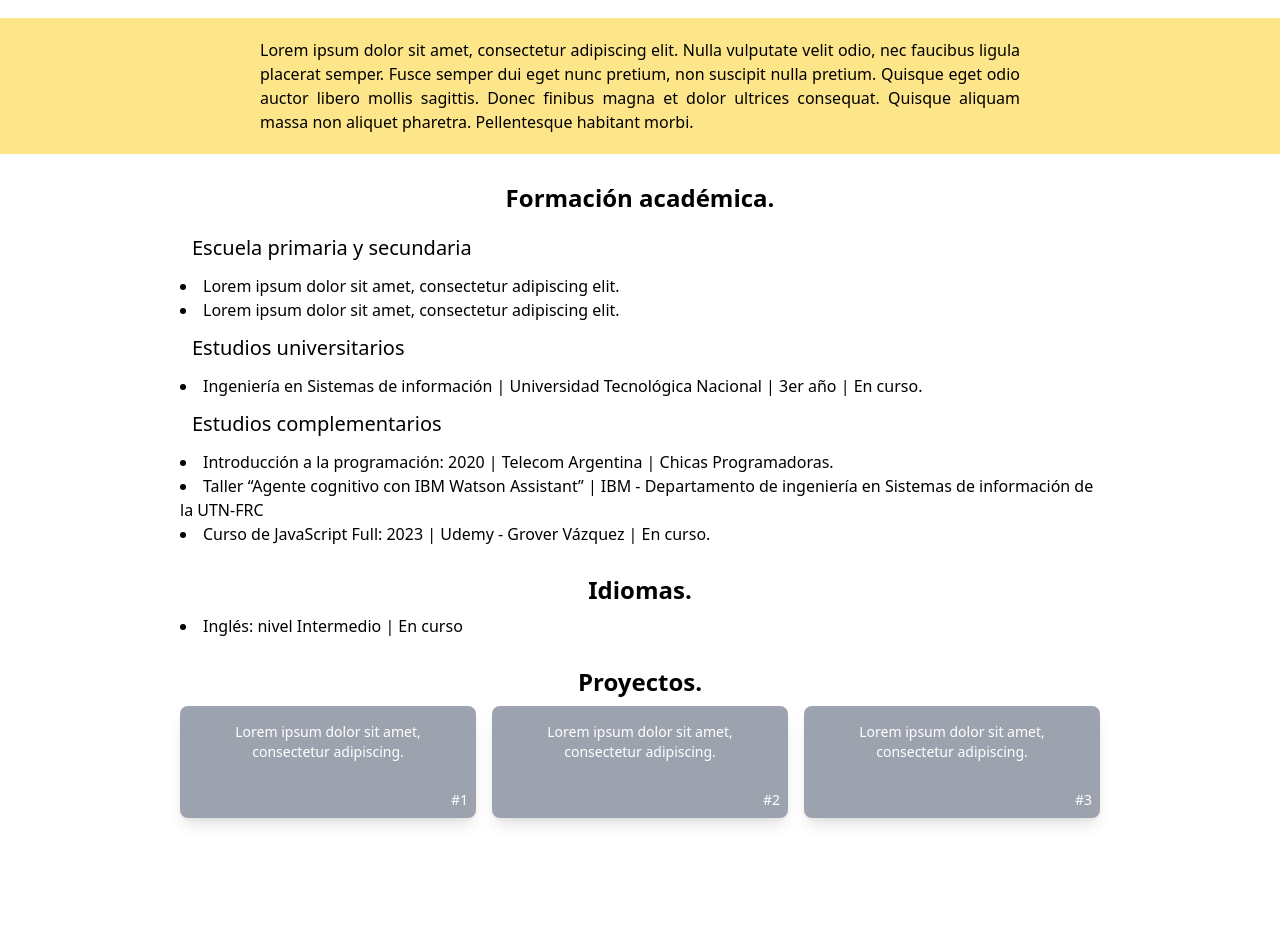
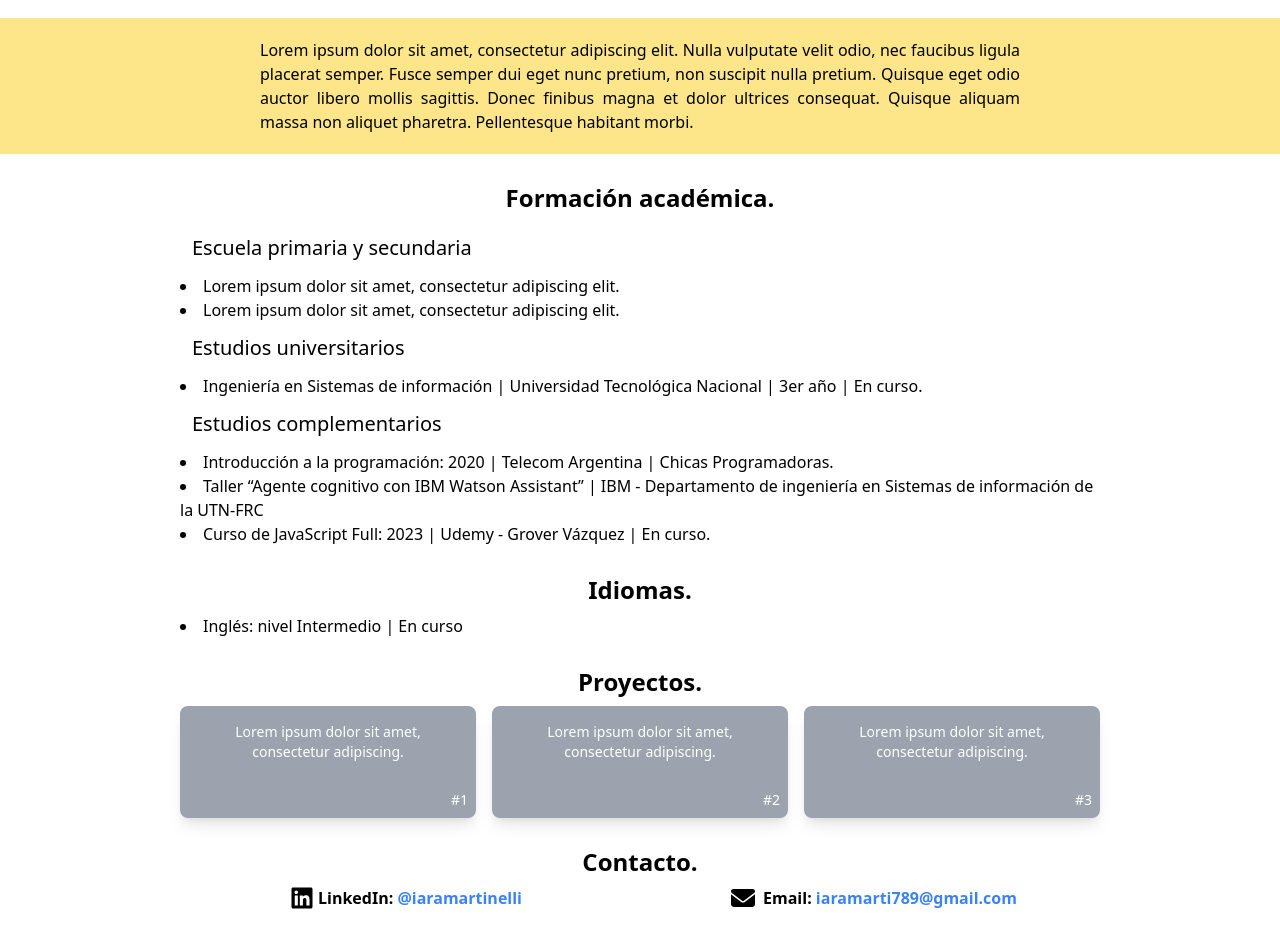
Before and after one commit to IaraMartinelli/CV_Iara-Martinelli, a plain HTML site: page index.html in a window 1280 px wide. Shown: the part 130-1060 px from the top of the page. Before the commit the page ends 968 px from the top, so only its background shows below. Drawn offline with nearby package versions, Linux system fonts and the light colour scheme.

Commit message:
Primera versión 28/02

```diff
--- a/index.html
+++ b/index.html
@@ -17,11 +17,11 @@
              <h1 class="text-3xl font-sans font-bold"> Iara Martinelli. </h1>
              <p class="text-2xl font-sans"> Estudiante de Ingeniería en Sistemas de Información </p>
         </div>
-     </header>
+    </header>
 
-     <div class="p-5 bg-yellow-200 text-justify">
+    <div class="p-5 bg-yellow-200 text-justify">
          <p class="text-base mx-60"> Lorem ipsum dolor sit amet, consectetur adipiscing elit. Nulla vulputate velit odio, nec faucibus ligula placerat semper. Fusce semper dui eget nunc pretium, non suscipit nulla pretium. Quisque eget odio auctor libero mollis sagittis. Donec finibus magna et dolor ultrices consequat. Quisque aliquam massa non aliquet pharetra. Pellentesque habitant morbi. </p>
-     </div>
+    </div>
 
     <main class="mx-40">
         <section class="m-5">
@@ -69,6 +69,28 @@
                 </a>
             </div>
         </section>
+
+        <section class="m-5">
+            <h2 class="p-2 text-2xl text-center font-semibold"> Contacto. </h2>
+
+            <div class="grid grid-cols-2 gap-4 text-center">
+                <div class="flex justify-center">
+                    <svg xmlns="http://www.w3.org/2000/svg" viewBox="0 0 448 512" class="w-6 h-6 mr-1">
+                        <!-- Font Awesome Pro 6.3.0 by @fontawesome - https://fontawesome.com License - https://fontawesome.com/license (Commercial License) Copyright 2023 Fonticons, Inc. -->
+                        <path d="M416 32H31.9C14.3 32 0 46.5 0 64.3v383.4C0 465.5 14.3 480 31.9 480H416c17.6 0 32-14.5 32-32.3V64.3c0-17.8-14.4-32.3-32-32.3zM135.4 416H69V202.2h66.5V416zm-33.2-243c-21.3 0-38.5-17.3-38.5-38.5S80.9 96 102.2 96c21.2 0 38.5 17.3 38.5 38.5 0 21.3-17.2 38.5-38.5 38.5zm282.1 243h-66.4V312c0-24.8-.5-56.7-34.5-56.7-34.6 0-39.9 27-39.9 54.9V416h-66.4V202.2h63.7v29.2h.9c8.9-16.8 30.6-34.5 62.9-34.5 67.2 0 79.7 44.3 79.7 101.9V416z"> </path>
+                    </svg>
+                    <span class="font-semibold"> LinkedIn:  <a href="http://linkedin.com/in/iaramartinelli" class="text-blue-500">@iaramartinelli</a>  </span>
+                </div>
+
+                <div class="flex justify-center">
+                    <svg xmlns="http://www.w3.org/2000/svg" viewBox="0 0 512 512" class="h-6 w-6 mr-2">
+                        <!-- Font Awesome Pro 6.3.0 by @fontawesome - https://fontawesome.com License - https://fontawesome.com/license (Commercial License) Copyright 2023 Fonticons, Inc. -->
+                        <path d="M48 64C21.5 64 0 85.5 0 112c0 15.1 7.1 29.3 19.2 38.4L236.8 313.6c11.4 8.5 27 8.5 38.4 0L492.8 150.4c12.1-9.1 19.2-23.3 19.2-38.4c0-26.5-21.5-48-48-48H48zM0 176V384c0 35.3 28.7 64 64 64H448c35.3 0 64-28.7 64-64V176L294.4 339.2c-22.8 17.1-54 17.1-76.8 0L0 176z"></path>
+                    </svg>
+                    <span class="font-semibold">Email: <span class="text-blue-500">iaramarti789@gmail.com</span> </span>
+                </div>
+            </div>
+        </section>
     </main>
 </body>
 </html>
```
